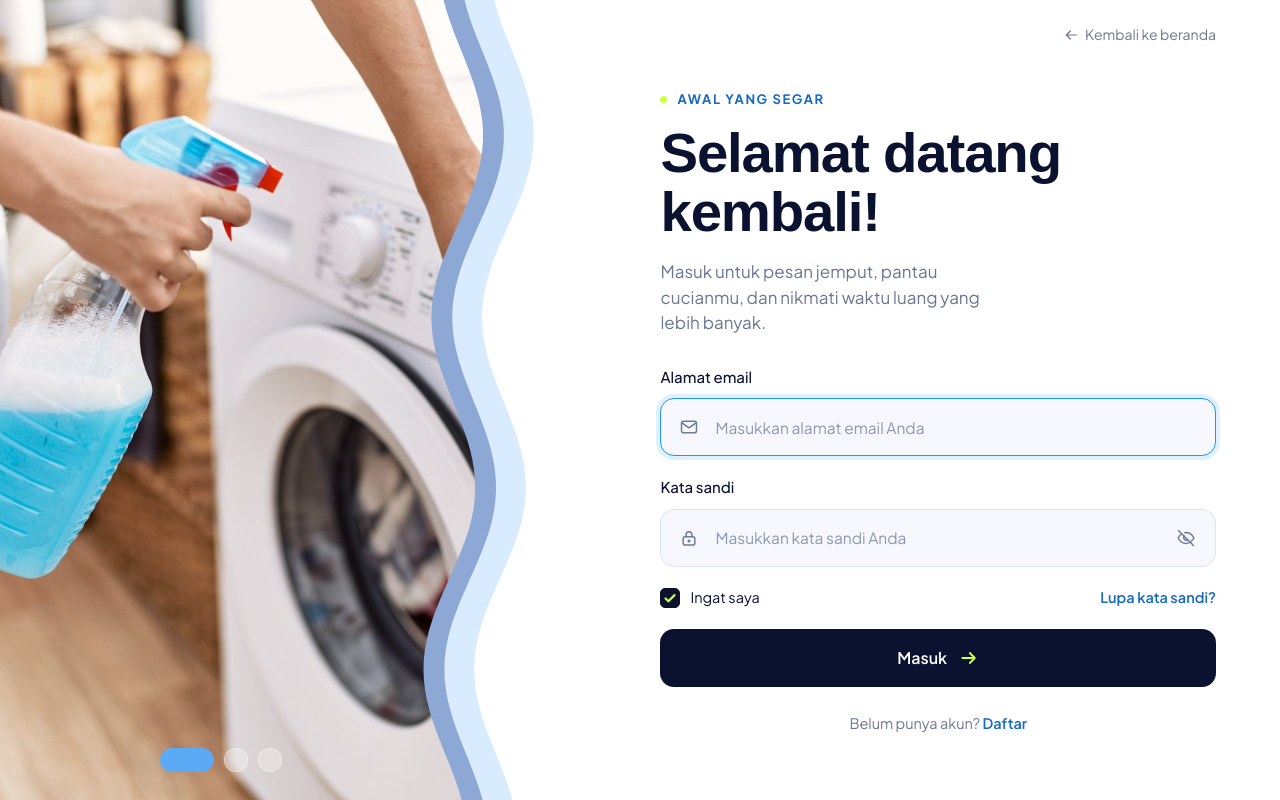
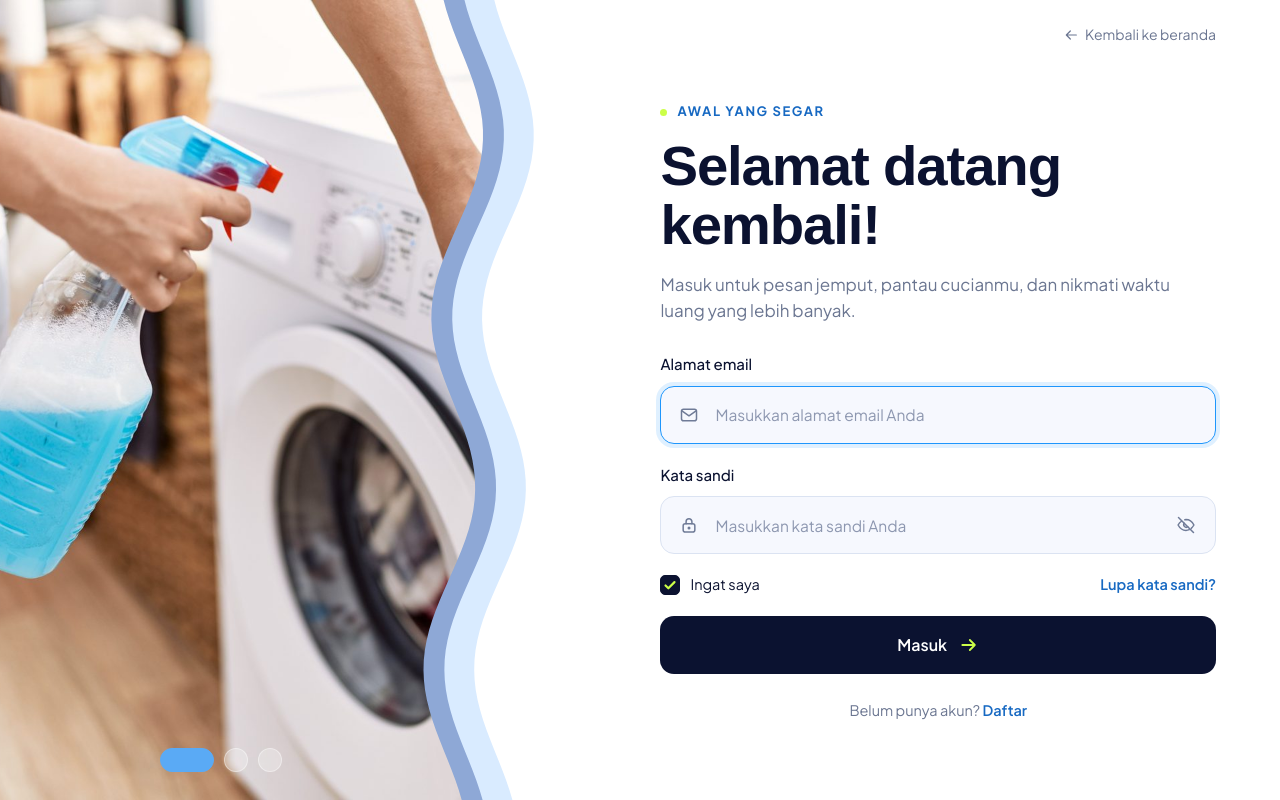
Before and after one commit to Kuriose/wuwashy-laundry, a Django app: page /login/ in a window 1280 px wide. Run offline with Django 5.2, Linux system fonts and the light colour scheme; some web fonts are replaced.

Commit message:
fix: Perbaikan Subtitle di Menu Login dan Register

```diff
--- a/laundry/static/laundry/login.css
+++ b/laundry/static/laundry/login.css
@@ -34,7 +34,7 @@ a { color: inherit; }
 .auth-eyebrow { display: flex; align-items: center; gap: 10px; font-weight: 700; font-size: 13px; letter-spacing: .12em; color: #1769c2; margin-bottom: 14px; }
 .auth-eyebrow span { width: 7px; height: 7px; border-radius: 50%; background: var(--lime); }
 h1 { font-size: clamp(38px, 4.4vw, 58px); font-weight: 700; letter-spacing: -.02em; line-height: 1.05; margin-bottom: 18px; }
-.auth-sub { color: var(--ink-2); font-size: 17px; max-width: 350px; margin-bottom: 30px; }
+.auth-sub { color: var(--ink-2); font-size: 17px; max-width: 560px; margin-bottom: 30px; }
 
 .field { margin-bottom: 20px; }
 .field label { display: block; font-weight: 500; font-size: 15px; margin-bottom: 10px; }
```
